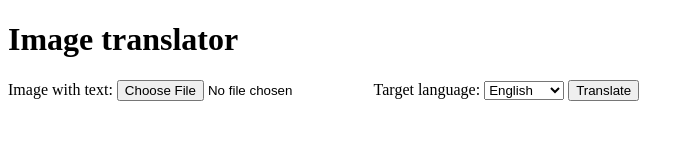
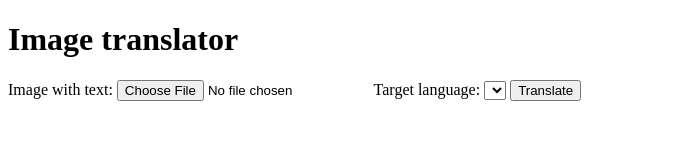
Before and after one commit to VivianeQDiverta/ImageTranslator, a plain HTML site: page index.html in a window 1280 px wide. Shown: the whole page, without its empty margins (0-694 px from the left). Drawn offline with Linux system fonts and the light colour scheme.

Commit message:
remove static lang options

```diff
--- a/index.html
+++ b/index.html
@@ -13,9 +13,6 @@
       <input type="file" id="image-file" name="image-file" accept="image/*" />
       <label for="target-lang">Target language:</label>
       <select name="target-lang" id="target-lang">
-        <option value="en">English</option>
-        <option value="jp">Japanese</option>
-        <option value="fr">French</option>
       </select>
       <input id="translate-btn" type="button" value="Translate" />
     </form>
```
